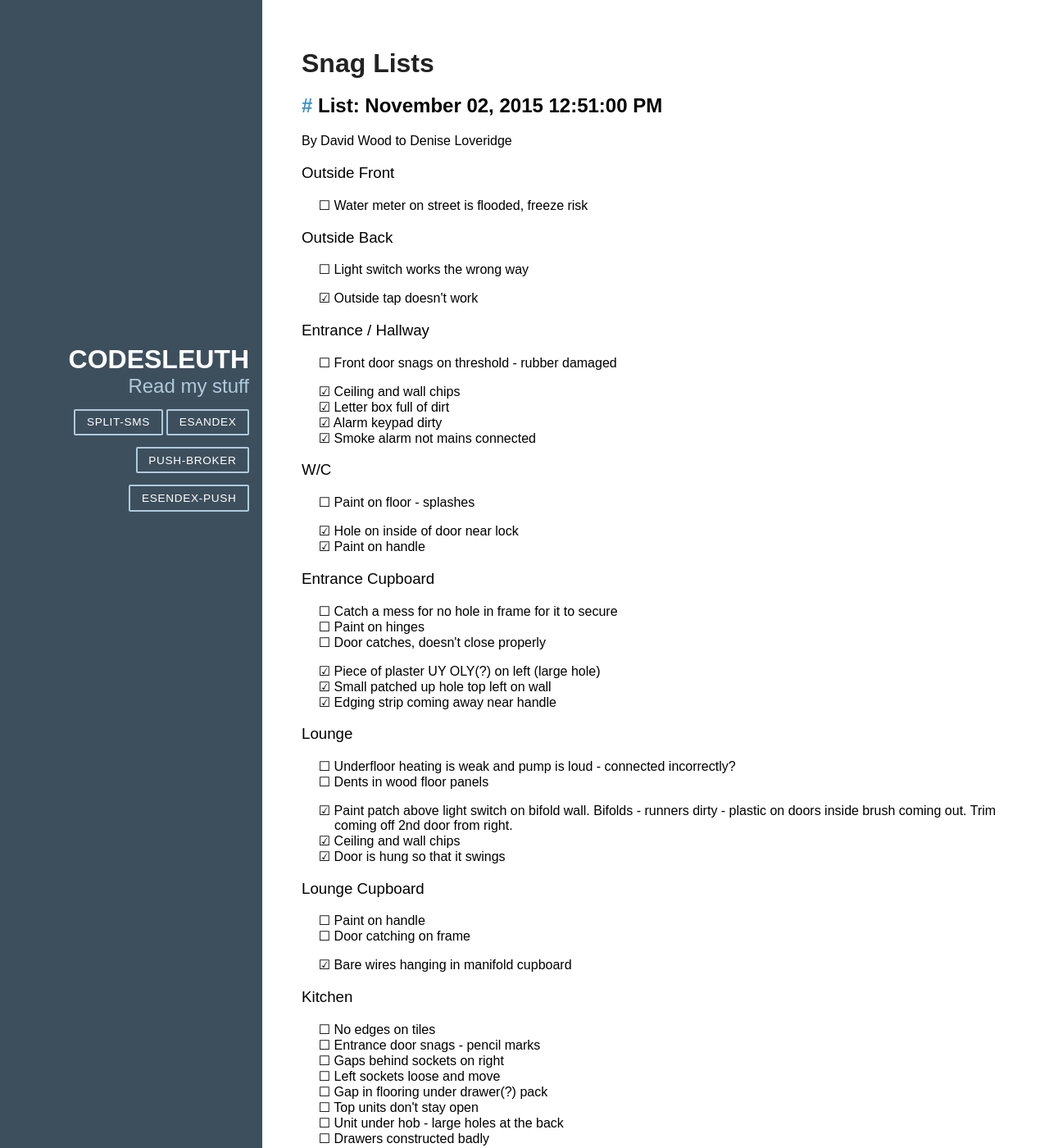
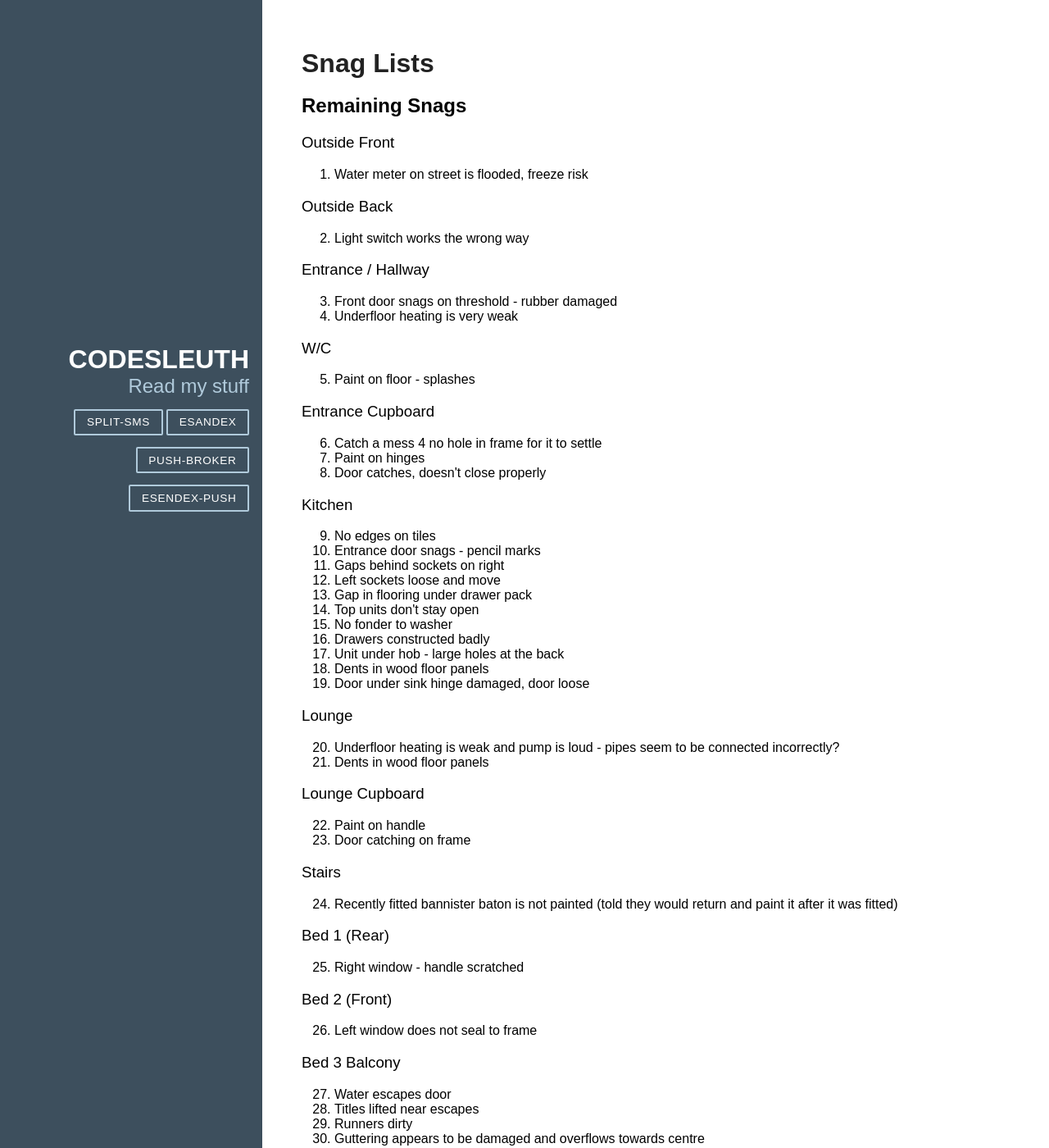
Before and after one commit to Codesleuth/codesleuth.github.io, a Jekyll site: the page built from snags.html, in a window 1280 px wide and 1400 px high. Shown: the whole window at 82% size. Built offline with Jekyll 4.4.1, drawn with Linux system fonts in a browser that asks for light colours; some of the changed text lies outside the part shown.

Commit message:
Add snags summary

```diff
--- /dev/null
+++ b/_data/snags_remaining.yml
@@ -0,0 +1,78 @@
+-
+  area: Outside Front
+  todo:
+      - "Water meter on street is flooded, freeze risk"
+-
+  area: Outside Back
+  todo:
+    - Light switch works the wrong way
+-
+  area: Entrance / Hallway
+  todo:
+    - Front door snags on threshold - rubber damaged
+    - Underfloor heating is very weak
+-
+  area: W/C
+  todo:
+    - Paint on floor - splashes
+-
+  area: Entrance Cupboard
+  todo:
+    - Catch a mess 4 no hole in frame for it to settle
+    - Paint on hinges
+    - "Door catches, doesn't close properly"
+-
+  area: Kitchen
+  todo:
+    - No edges on tiles
+    - Entrance door snags - pencil marks
+    - Gaps behind sockets on right
+    - Left sockets loose and move
+    - Gap in flooring under drawer pack
+    - Top units don't stay open
+    - No fonder to washer
+    - Drawers constructed badly
+    - Unit under hob - large holes at the back
+    - Dents in wood floor panels
+    - "Door under sink hinge damaged, door loose"
+-
+  area: Lounge
+  todo:
+    - Underfloor heating is weak and pump is loud - pipes seem to be connected incorrectly?
+    - Dents in wood floor panels
+-
+  area: Lounge Cupboard
+  todo:
+    - Paint on handle
+    - Door catching on frame
+-
+  area: Stairs
+  todo:
+    - Recently fitted bannister baton is not painted (told they would return and paint it after it was fitted)
+-
+  area: Bed 1 (Rear)
+  todo:
+    - Right window - handle scratched
+-
+  area: Bed 2 (Front)
+  todo:
+    - Left window does not seal to frame
+-
+  area: Bed 3 Balcony
+  todo:
+    - Water escapes door
+    - Titles lifted near escapes
+    - Runners dirty
+    - Guttering appears to be damaged and overflows towards centre
+-
+  area: Bed 3 Cupboard
+  todo:
+    - Hole in wall
+-
+  area: Bed 3 En-suite
+  todo:
+    - Paint on floor
+-
+  area: Second Floor Hallway
+  todo:
+    - No varnish on the handrail + newels
--- a/snags.html
+++ b/snags.html
@@ -4,10 +4,26 @@ title: Snag Lists
 date: 2015-10-11 17:00
 ---
 
+<h2>Remaining Snags</h2>
+<section>
+<!-- {% increment snagsCounter %} -->
+{% for area in site.data.snags_remaining %}
+  <section class="area">
+    <h3>{{ area.area }}</h3>
+    <ol>
+{% for todo in area.todo %}
+      <li value="{% increment snagsCounter %}">{{ todo }}</li>
+{% endfor %}
+    </ol>
+  </section>
+{% endfor %}
+</section>
+
+<h2>Lists</h2>
 {% for list in site.data.snags sort_by:date order:descending %}
 {% assign slug = list.date | slugify | prepend: "list-"  %}
 <section>
-  <h2><a name="{{ slug }}" href="#{{ slug }}">#</a> List: {{ list.date | date: '%B %d, %Y %r' }}</h2>
+  <h3><a name="{{ slug }}" href="#{{ slug }}">#</a> List: {{ list.date | date: '%B %d, %Y %r' }}</h3>
   <header>
     <p class="meta">
       By {{ list.author }} to {{ list.to }}
@@ -15,7 +31,7 @@ date: 2015-10-11 17:00
   </header>
 {% for area in list.list %}
   <div class="area">
-    <h3>{{ area.area }}</h3>
+    <h4>{{ area.area }}</h4>
     <ul class="todo">
 {% for todo in area.todo %}
       <li>&#9744; {{ todo }}</li>
```
